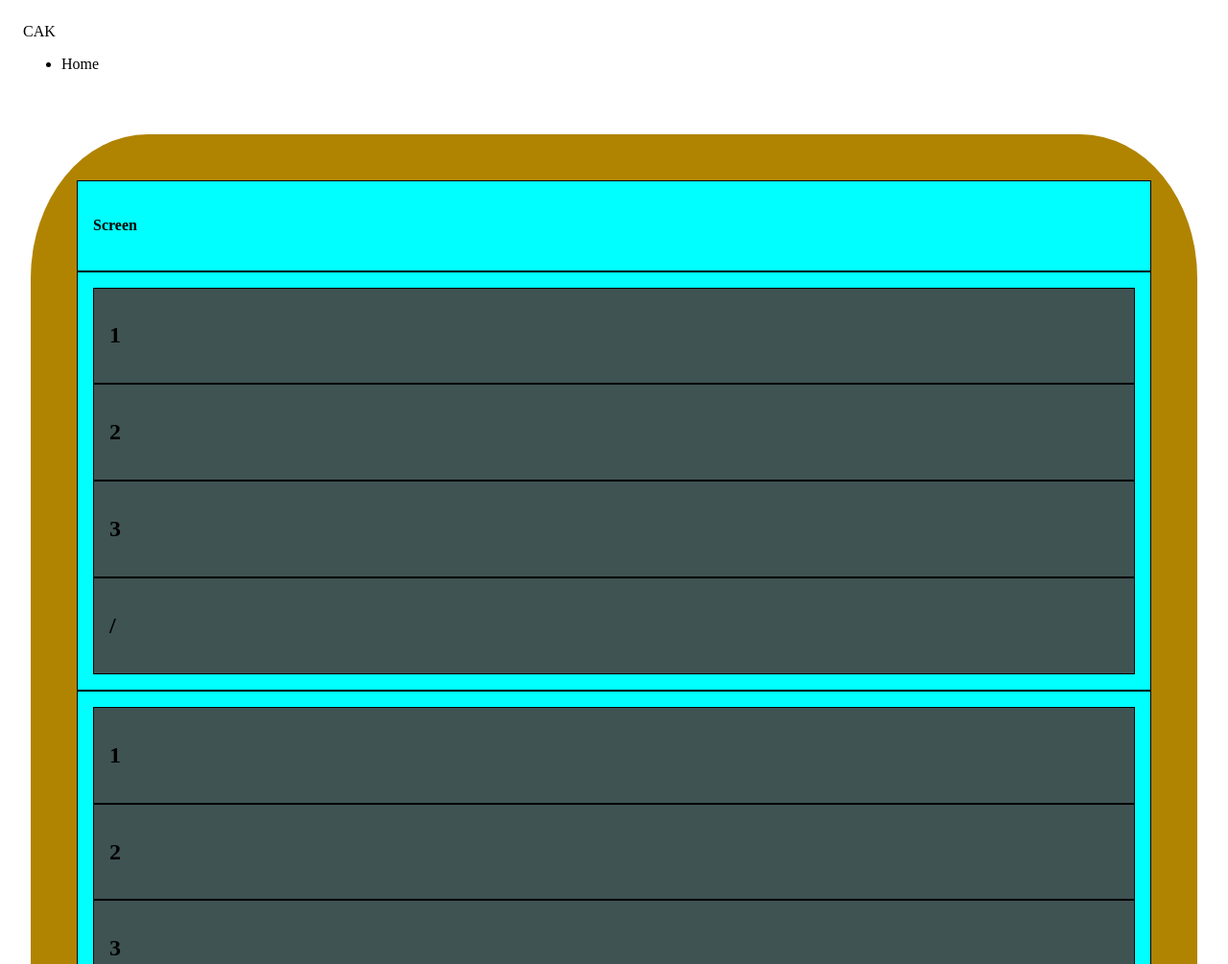
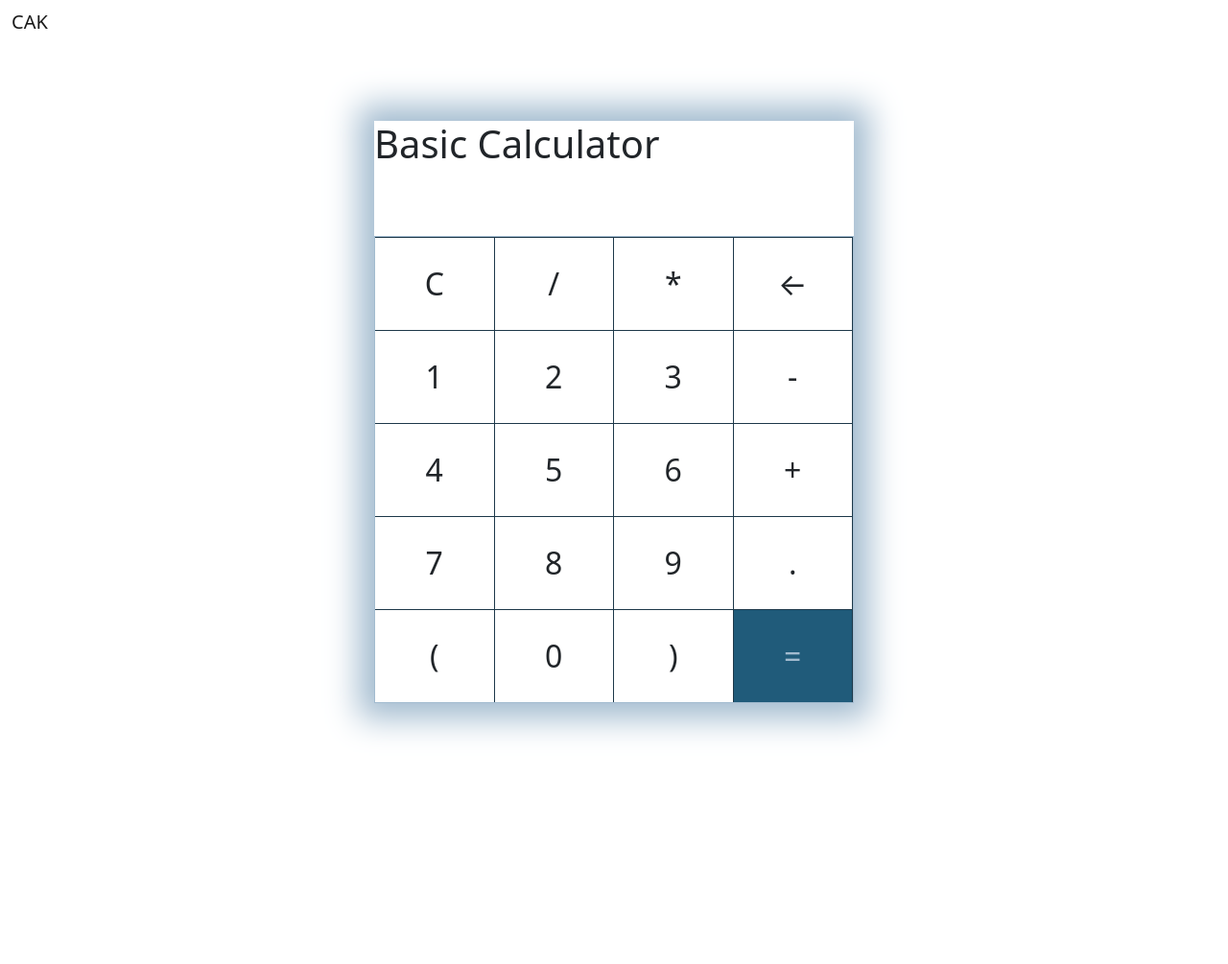
Before and after one commit to aoko-code/calculator, a plain HTML site: page index.html in a window 1280 px wide. Shown: the top 1005 px of the page at 96% size. After the commit the page ends 800 px from the top, so only its background shows below. Drawn offline with nearby package versions, Linux system fonts and the light colour scheme.

Commit message:
calc done

```diff
--- a/index.html
+++ b/index.html
@@ -1,76 +1,55 @@
 <!DOCTYPE html>
 <html lang="en">
+
 <head>
     <meta charset="UTF-8">
     <meta http-equiv="X-UA-Compatible" content="IE=edge">
     <meta name="viewport" content="width=device-width, initial-scale=1.0">
     <title>Calculator</title>
+    <link rel="stylesheet" href="https://cdn.jsdelivr.net/npm/bootstrap@5.2.0-beta1/dist/css/bootstrap.min.css">
     <link rel="stylesheet" href="style.css">
 </head>
+
 <body>
-    <nav>
-        <div class="container">
+    <nav class="navbar">
+        <div class="container-fluid">
             <div class="logo">
-                <a href="index.html">CAK</a>
+                <a class="navbar-brand" href="index.html">CAK</a>
             </div>
-            <div class="navmenu">
-                <ul>
-                    <li><a href="index.html">Home</a></li>
-                </ul>
-            </div>
+
         </div>
     </nav>
     <section>
         <div class="calc-container">
-            <div class="calc-row">
-                <div class="screen">
-                    <h4>Screen</h4>
-                </div>
-            </div>
-            <div class="calc-row">
-                <div class="calc-col">
-                    <h1>1</h1>
-                </div>
-                <div class="calc-col">
-                    <h1>2</h1>
-                </div>
-                <div class="calc-col">
-                    <h1>3</h1>
-                </div>
-                <div class="calc-col">
-                    <h1>/</h1>
-                </div>
-            </div>
-            <div class="calc-row">
-                <div class="calc-col">
-                    <h1>1</h1>
-                </div>
-                <div class="calc-col">
-                    <h1>2</h1>
-                </div>
-                <div class="calc-col">
-                    <h1>3</h1>
-                </div>
-                <div class="calc-col">
-                    <h1>/</h1>
-                </div>
-            </div>
-            <div class="calc-row">
-                <div class="calc-col">
-                    <h1>1</h1>
-                </div>
-                <div class="calc-col">
-                    <h1>2</h1>
-                </div>
-                <div class="calc-col">
-                    <h1>3</h1>
-                </div>
-                <div class="calc-col">
-                    <h1>/</h1>
-                </div>
+            <h1>Basic Calculator</h1>
+            <div id="display"></div>
+            <div class="buttons">
+                <div class="button">C</div>
+                <div class="button">/</div>
+                <div class="button">*</div>
+                <div class="button">&larr;</div>
+                <div class="button">1</div>
+                <div class="button">2</div>
+                <div class="button">3</div>
+                <div class="button">-</div>
+                <div class="button">4</div>
+                <div class="button">5</div>
+                <div class="button">6</div>
+                <div class="button">+</div>
+                <div class="button">7</div>
+                <div class="button">8</div>
+                <div class="button">9</div>
+                <div class="button">.</div>
+                <div class="button">(</div>
+                <div class="button">0</div>
+                <div class="button">)</div>
+                <div id="equal" class="button">=</div>
             </div>
 
         </div>
+
     </section>
+    <script src="index.js"></script>
 </body>
+
 </html>
--- /dev/null
+++ b/index.js
@@ -0,0 +1,26 @@
+let display = document.getElementById('display');
+let buttons = Array.from(document.getElementsByClassName('button'));
+buttons.map(button => {
+    button.addEventListener('click', (e) => {
+        switch(e.target.innerText){
+            case 'C':
+                display.innerText = '';
+                break;
+            case '=':
+                try{
+                    display.innerText = eval(display.innerText);
+
+                }catch{
+                    display.innerText = 'Error'
+                }
+                break;
+                case '←':
+                    if (display.innerText){
+                        display.innerText = display.innerText.slice(0, -1);
+                    }
+                    break;
+                    default:
+                        display.innerText += e.target.innerText;
+        }
+    })
+})
--- a/style.css
+++ b/style.css
@@ -1,35 +1,38 @@
-body{
-    margin: 0;
-    padding: 0;
+.calc-container{
+    max-width: 500px;
+    margin: 10vh auto 0 auto;
+    box-shadow: 0 0 2rem 1rem #a2bbcf;
 }
-a{
-    text-decoration: none;
-    color: black;
+#display{
+    text-align: center;
+    height: 4rem;
+    line-height: 4rem;
+    padding: 1rem 0.5rem;
+    font-size: 2rem;
 }
-a:hover{
-    background-color: #b08401;
+.buttons{
+    display: grid;
+    grid-template-columns: 1fr 1fr 1fr 1fr;
+    border-bottom: 1px solid #142f44;
+    border-left: 1px solid #142f44;
 }
-.container{
-    padding: 1rem;
-    margin: 0.5rem;
+.buttons > div{
+    border-top: 1px solid #1d3849;
+    border-right: 1px solid #1d3849;
 }
-.calc-container{
-    padding: 3rem;
-    background-color: #b08401;
-    margin: 2rem;
-    border-radius: 10%;
-    display: grid;
+.buttons{
+    border: #a2bbcf 0.4px solid;
+    line-height: 6rem;
+    text-align: center;
+    font-size: 2rem;
+    cursor: pointer;
 }
-.calc-row{
-    background-color: aqua;
-    border: black 1px  solid;
-    padding: 1rem;
-    align-items: center;
-    display: grid;
+#equal{
+    background-color: #205b7a;
+    color: #a2bbcf;
 }
-.calc-col{
-    background-color: rgb(63, 83, 83);
-    border: black 1px  solid;
-    padding: 1rem;
-    align-items: center;
+.button:hover{
+    background-color: #000000;
+    color: #fff;
+    transition: 0.5s ease-in-out;
 }
```
